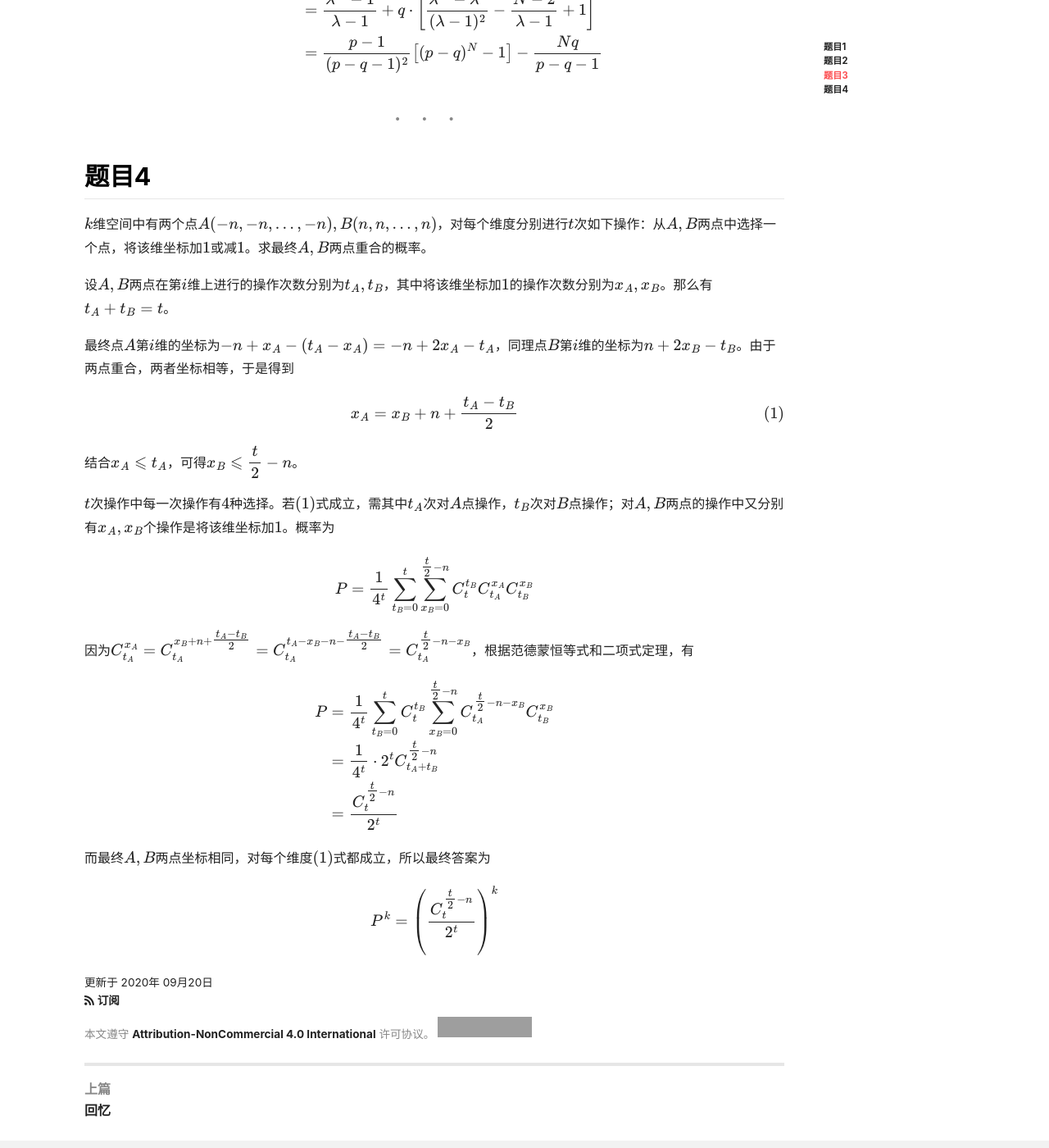
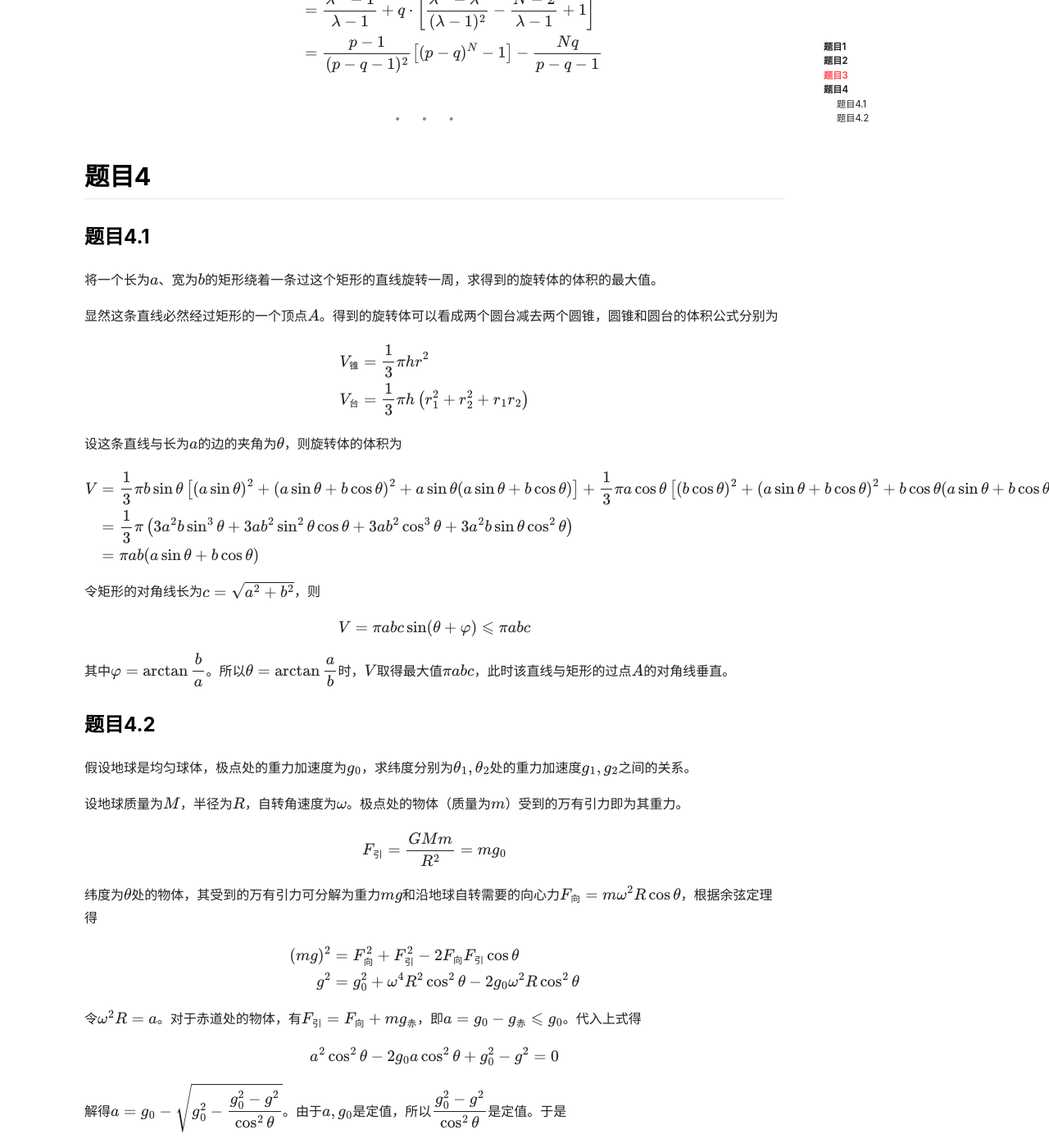
Before and after one commit to P-Henning/P-Henning.github.io, a Jekyll site: the page built from _posts/2020-08-28-problem.md, in a window 1280 px wide and 1400 px high, scrolled down 3398 px. Shown: the whole window at 82% size. Built offline with Jekyll 4.4.1, drawn with Linux system fonts in a browser that asks for light colours; nearby versions of some CDN libraries; formulas are drawn with MathJax 3; comment, search, counter and statistics services are not loaded; some of the changed text lies outside the part shown; grey boxes are pictures that could not be loaded.

Commit message:
Update 2020-08-28-problem.md

```diff
--- a/_posts/2020-08-28-problem.md
+++ b/_posts/2020-08-28-problem.md
@@ -4,7 +4,7 @@ author: P-Henning
 modify_date: 2020-09-20
 permalink: /problem
 key: problem
-tags: [数学]
+tags: [数学, 物理]
 ---
 
 ## 题目1
@@ -119,28 +119,52 @@ E_{\max}&=(S_2-T_2)+T_2+1\\
 
 ## 题目4
 
-$k$维空间中有两个点$A(-n,-n,\dots,-n),B(n,n,\dots,n)$，对每个维度分别进行$t$次如下操作：从$A,B$两点中选择一个点，将该维坐标加$1$或减$1$。求最终$A,B$两点重合的概率。
+### 题目4.1
 
-设$A,B$两点在第$i$维上进行的操作次数分别为$t_A,t_B$，其中将该维坐标加$1$的操作次数分别为$x_A,x_B$。那么有$t_A+t_B=t$。
+将一个长为$a$、宽为$b$的矩形绕着一条过这个矩形的直线旋转一周，求得到的旋转体的体积的最大值。
 
-最终点$A$第$i$维的坐标为$-n+x_A-(t_A-x_A)=-n+2x_A-t_A$，同理点$B$第$i$维的坐标为$n+2x_B-t_B$。由于两点重合，两者坐标相等，于是得到
-
-$$x_A=x_B+n+\dfrac{t_A-t_B}2\tag 1$$
-
-结合$x_A\leqslant t_A$，可得$x_B\leqslant\dfrac t2-n$。
-
-$t$次操作中每一次操作有$4$种选择。若$(1)$式成立，需其中$t_A$次对$A$点操作，$t_B$次对$B$点操作；对$A,B$两点的操作中又分别有$x_A,x_B$个操作是将该维坐标加$1$。概率为
-
-$$P=\dfrac 1{4^t}\sum_{t_B=0}^t\sum_{x_B=0}^{\tfrac t2-n}C_t^{t_B}C_{t_A}^{x_A}C_{t_B}^{x_B}$$
-
-因为$C_{t_A}^{x_A}=C_{t_A}^{x_B+n+\tfrac{t_A-t_B}2}=C_{t_A}^{t_A-x_B-n-\tfrac{t_A-t_B}2}=C_{t_A}^{\tfrac t2-n-x_B}$，根据范德蒙恒等式和二项式定理，有
+显然这条直线必然经过矩形的一个顶点$A$。得到的旋转体可以看成两个圆台减去两个圆锥，圆锥和圆台的体积公式分别为
 
 $$\begin{aligned}
-P&=\dfrac 1{4^t}\sum_{t_B=0}^tC_t^{t_B}\sum_{x_B=0}^{\tfrac t2-n}C_{t_A}^{\tfrac t2-n-x_B}C_{t_B}^{x_B}\\
-&=\dfrac 1{4^t}\cdot 2^tC_{t_A+t_B}^{\tfrac t2-n}\\
-&=\dfrac{C_t^{\tfrac t2-n}}{2^t}
+V_{\text{锥}}&=\dfrac13\pi hr^2\\
+V_{\text{台}}&=\dfrac13\pi h\left(r_1^2+r_2^2+r_1r_2\right)
 \end{aligned}$$
 
-而最终$A,B$两点坐标相同，对每个维度$(1)$式都成立，所以最终答案为
+设这条直线与长为$a$的边的夹角为$\theta$，则旋转体的体积为
 
-$$P^k=\left(\dfrac{C_t^{\tfrac t2-n}}{2^t}\right)^k$$
+$$\begin{aligned}
+V&=\dfrac13\pi b\sin\theta\left[(a\sin\theta)^2+(a\sin\theta+b\cos\theta)^2+a\sin\theta(a\sin\theta+b\cos\theta)\right]
++\dfrac13\pi a\cos\theta\left[(b\cos\theta)^2+(a\sin\theta+b\cos\theta)^2+b\cos\theta(a\sin\theta+b\cos\theta)\right]
+-\dfrac13\pi a\cos\theta(a\sin\theta)^2-\dfrac13\pi b\sin\theta(b\cos\theta)^2\\
+&=\dfrac13\pi\left(3a^2b\sin^3\theta+3ab^2\sin^2\theta\cos\theta+3ab^2\cos^3\theta+3a^2b\sin\theta\cos^2\theta\right)\\
+&=\pi ab(a\sin\theta+b\cos\theta)
+\end{aligned}$$
+
+令矩形的对角线长为$c=\sqrt{a^2+b^2}$，则
+
+$$V=\pi abc\sin(\theta+\varphi)\leqslant\pi abc$$
+
+其中$\varphi=\arctan\dfrac ba$。所以$\theta=\arctan\dfrac ab$时，$V$取得最大值$\pi abc$，此时该直线与矩形的过点$A$的对角线垂直。
+
+### 题目4.2
+
+假设地球是均匀球体，极点处的重力加速度为$g_0$，求纬度分别为$\theta_1,\theta_2$处的重力加速度$g_1,g_2$之间的关系。
+
+设地球质量为$M$，半径为$R$，自转角速度为$\omega$。极点处的物体（质量为$m$）受到的万有引力即为其重力。
+
+$$F_{\text{引}}=\dfrac{GMm}{R^2}=mg_0$$
+
+纬度为$\theta$处的物体，其受到的万有引力可分解为重力$mg$和沿地球自转需要的向心力$F_{\text{向}}=m\omega^2R\cos\theta$，根据余弦定理得
+
+$$\begin{aligned}
+(mg)^2&=F_{\text{向}}^2+F_{\text{引}}^2-2F_{\text{向}}F_{\text{引}}\cos\theta\\
+g^2&=g_0^2+\omega^4R^2\cos^2\theta-2g_0\omega^2R\cos^2\theta
+\end{aligned}$$
+
+令$\omega^2R=a$。对于赤道处的物体，有$F_{\text{引}}=F_{\text{向}}+mg_{\text{赤}}$，即$a=g_0-g_{\text{赤}}\leqslant g_0$。代入上式得
+
+$$a^2\cos^2\theta-2g_0a\cos^2\theta+g_0^2-g^2=0$$
+
+解得$a=g_0-\sqrt{g_0^2-\dfrac{g_0^2-g^2}{\cos^2\theta}}$。由于$a,g_0$是定值，所以$\dfrac{g_0^2-g^2}{\cos^2\theta}$是定值。于是
+
+$$\dfrac{g_0^2-g_1^2}{\cos^2\theta_1}=\dfrac{g_0^2-g_2^2}{\cos^2\theta_2}$$
```
